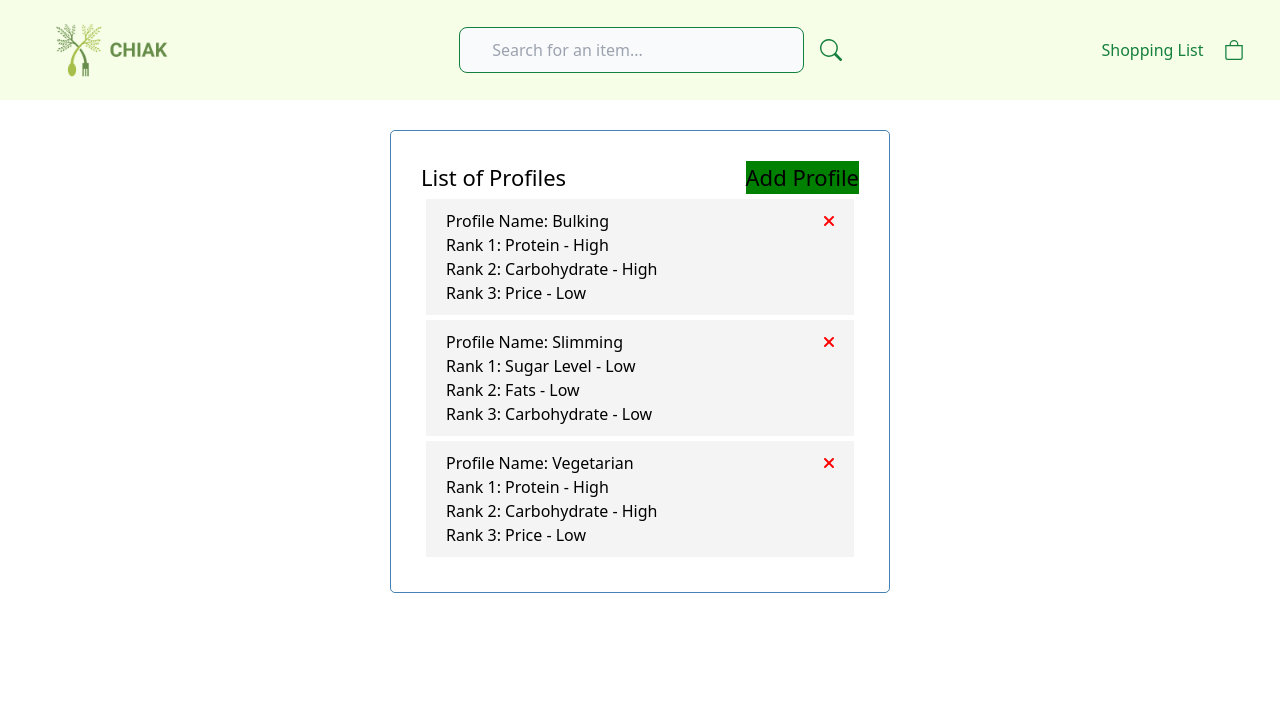
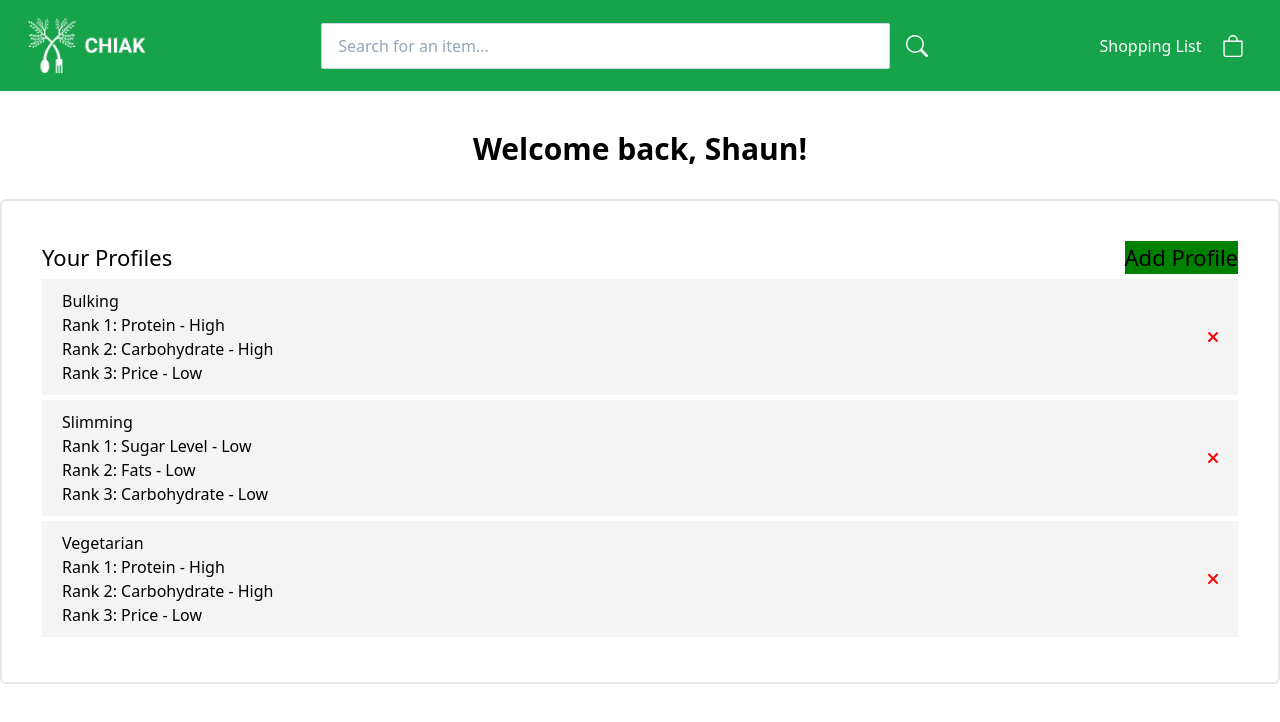
Before and after one commit to ststheting/chiak-app, a Vue app in the folder chiak-app/: page / in a window 1280 px wide. Shown: the top 722 px of the page. Built offline with nearby package versions, Linux system fonts and the light colour scheme.

Commit message:
updated design

```diff
--- a/chiak-app/src/components/Nav.vue
+++ b/chiak-app/src/components/Nav.vue
@@ -1,27 +1,27 @@
 <template>
   <div>
-    <nav class="navbar bg-lime-50">
+    <nav class="navbar bg-green-600">
       <div class="container flex flex-wrap justify-between items-center mx-auto">
         <button class="navbar-brand" @click='home()'>
           <img
-            src="./icons/Chiak 2.png"
-            width="200"
-            height="200"
-            class="d-inline-block align-top ml-3"
+            src="./icons/Chiak White.png"
+            width="150"
+            height="150"
+            class="d-inline-block align-top ml-3 p-4"
           />
         </button>
         <div class="flex">
-            <input type="text" class="block p-2 pl-8 pr-20 w-full text-green-700 bg-gray-50 rounded-lg border border-green-700 sm:text-md focus:ring-green-700 focus:border-green-700" placeholder="Search for an item...">
+            <input type="text" class="placeholder:text-slate-400 block bg-white py-2 pl-4 pr-80 w-full bg-gray-50 rounded-sm border border-slate-300 sm:text-md focus:ring-green-700 focus:border-green-700" placeholder="Search for an item...">
             <button @click='search()'>
-              <svg xmlns="http://www.w3.org/2000/svg" width="22" height="22" fill="currentColor" class="bi bi-search m-3 ml-4 text-green-700" viewBox="0 0 16 16">
+              <svg xmlns="http://www.w3.org/2000/svg" width="22" height="22" fill="currentColor" class="bi bi-search m-3 ml-4 text-white" viewBox="0 0 16 16">
               <path d="M11.742 10.344a6.5 6.5 0 1 0-1.397 1.398h-.001c.03.04.062.078.098.115l3.85 3.85a1 1 0 0 0 1.415-1.414l-3.85-3.85a1.007 1.007 0 0 0-.115-.1zM12 6.5a5.5 5.5 0 1 1-11 0 5.5 5.5 0 0 1 11 0z"/>
               </svg>
             </button>
         </div>
         <div class="flex mr-7">
-          <button class="text-green-700" @click='shoplist()'>Shopping List &nbsp&nbsp </button>
+          <button class="text-white" @click='shoplist()'>Shopping List &nbsp&nbsp </button>
           <button @click='cart()'>
-              <svg xmlns="http://www.w3.org/2000/svg" width="20" height="20" fill="currentColor" class="bi bi-bag m-2 text-green-700" viewBox="0 0 16 16">
+              <svg xmlns="http://www.w3.org/2000/svg" width="22" height="22" fill="currentColor" class="bi bi-bag m-2 text-white" viewBox="0 0 16 16">
               <path d="M8 1a2.5 2.5 0 0 1 2.5 2.5V4h-5v-.5A2.5 2.5 0 0 1 8 1zm3.5 3v-.5a3.5 3.5 0 1 0-7 0V4H1v10a2 2 0 0 0 2 2h10a2 2 0 0 0 2-2V4h-3.5zM2 5h12v9a1 1 0 0 1-1 1H3a1 1 0 0 1-1-1V5z"/>
               </svg>
           </button>
--- a/chiak-app/src/components/PresetHeader.vue
+++ b/chiak-app/src/components/PresetHeader.vue
@@ -1,7 +1,7 @@
 <template>
     <header>
         <!-- title for the parent component to declare -->
-        <h1>{{ title }}</h1>
+        <h1>Your Profiles</h1>
         <!-- bind data with PresetButton -->
         <PresetButton @btn-click="$emit('toggle-add-profile')"
         :text="showAddProfile ? 'Close' : 'Add Profile'"
@@ -21,7 +21,6 @@ export default {
     // define a prop using an array
     // can define a prop as an object as well
     props: {
-        title: String,
         showAddProfile: Boolean
     },
 
--- a/chiak-app/src/components/Profile.vue
+++ b/chiak-app/src/components/Profile.vue
@@ -1,18 +1,15 @@
-// this component is for displaying individual profiles on the browser page
-// It is the child component of Profiles.vue => 2 levels deep from the main Preset component
 <template>
 <!-- emit the toggle-select event and profile.id to the parent component upon click -->
 <!-- ternary for the select class. If true, then we add a class called select, else do nothing -->
-    <div @click="$emit('toggle-select', profile.id)" :class="[profile.select ? 'select' :
-    '', 'profile']">
+    <div @click="$emit('toggle-select', profile.id)" :class="[profile.select ? 'select' : '', 'profile flex mx-auto justify-between items-center']">
     <!-- information of the data fields -->
-        <h3>Profile Name: {{profile.name }}
-            <!-- this is the x icon on the profile. When the icon is clicked, it will emit the delete-profile event to the parent component -->
-            <i @click="$emit('delete-profile', profile.id)" class="fas fa-times"></i>
-        </h3>
-        <p>Rank 1: {{profile.rank_1}}</p>
-        <p>Rank 2: {{profile.rank_2}}</p>
-        <p>Rank 3: {{profile.rank_3}}</p>
+        <div>
+            <h3>{{profile.name }}</h3>
+            <p>Rank 1: {{profile.rank_1}}</p>
+            <p>Rank 2: {{profile.rank_2}}</p>
+            <p>Rank 3: {{profile.rank_3}}</p>
+        </div>
+        <button @click="$emit('delete-profile', profile.id)"><i class="fas fa-times"></i></button>
     </div>
 </template>
 
--- a/chiak-app/src/views/Preset.vue
+++ b/chiak-app/src/views/Preset.vue
@@ -2,12 +2,13 @@
     <div>
         <Nav />
         <!-- self-defined class to implement styling -->
-        <div class = "container">
+        <div class = "container m-10 mx-auto">
+            <div class="text-3xl font-semibold text-center">Welcome back, Shaun!</div>
             <!-- id is for the styling of the PresetHeader -->
             <!-- catch the toggle-add-profile emit from the PresetHeader, then call the toggleAddProfile method -->
             <!-- use v-bind to pass in the boolean value of showAddProfile -->
-            <PresetHeader id="presetHeader" @toggle-add-profile="toggleAddProfile"
-            title = "List of Profiles" :showAddProfile="showAddProfile" />
+            <div class="border-2 rounded-md mt-8 p-10">
+                <PresetHeader id="presetHeader" @toggle-add-profile="toggleAddProfile" :showAddProfile="showAddProfile" />
                 <!-- this is for toggling the AddProfile form. Catch the add-profile emit and call the addProfile method -->
                 <div v-show="showAddProfile">
                     <AddProfile @add-profile="addProfile" />
@@ -15,6 +16,7 @@
                 <!-- catch the emits and call the respective methods -->
                 <!-- since we are passing in an array from Profiles that will be dynamic, we v-bind the profiles to the profiles data -->
                 <Profiles @toggle-select="toggleSelect" @delete-profile="deleteProfile" :profiles="profiles" />
+            </div>
         </div>
     </div>
 </template>
@@ -125,22 +127,17 @@ export default {
   margin: 0;
   padding: 0;
 }
-body {
-  font-family: 'Poppins', sans-serif;
-}
 
 #presetHeader{
     font-size: 22px;
 }
-.container {
+/* .container {
   max-width: 500px;
   margin: 30px auto;
   overflow: auto;
   min-height: 300px;
-  border: 1px solid steelblue;
   padding: 30px;
-  border-radius: 5px;
-}
+} */
 .btn {
   display: inline-block;
   background: #000;
```
Also changed, not shown: chiak-app/src/components/icons/Chiak White.png (added). Lines whose indentation alone changed are shown as unchanged.
